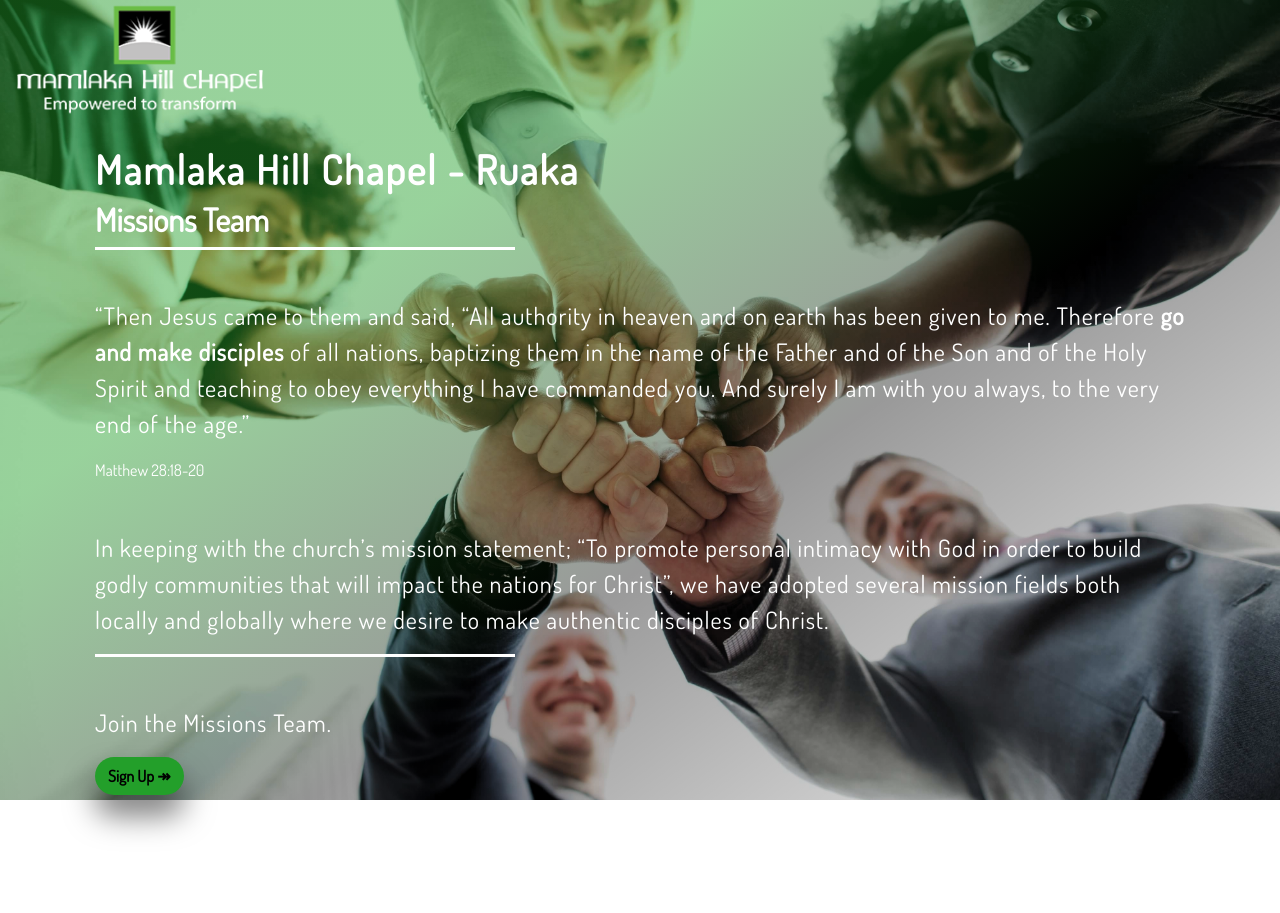
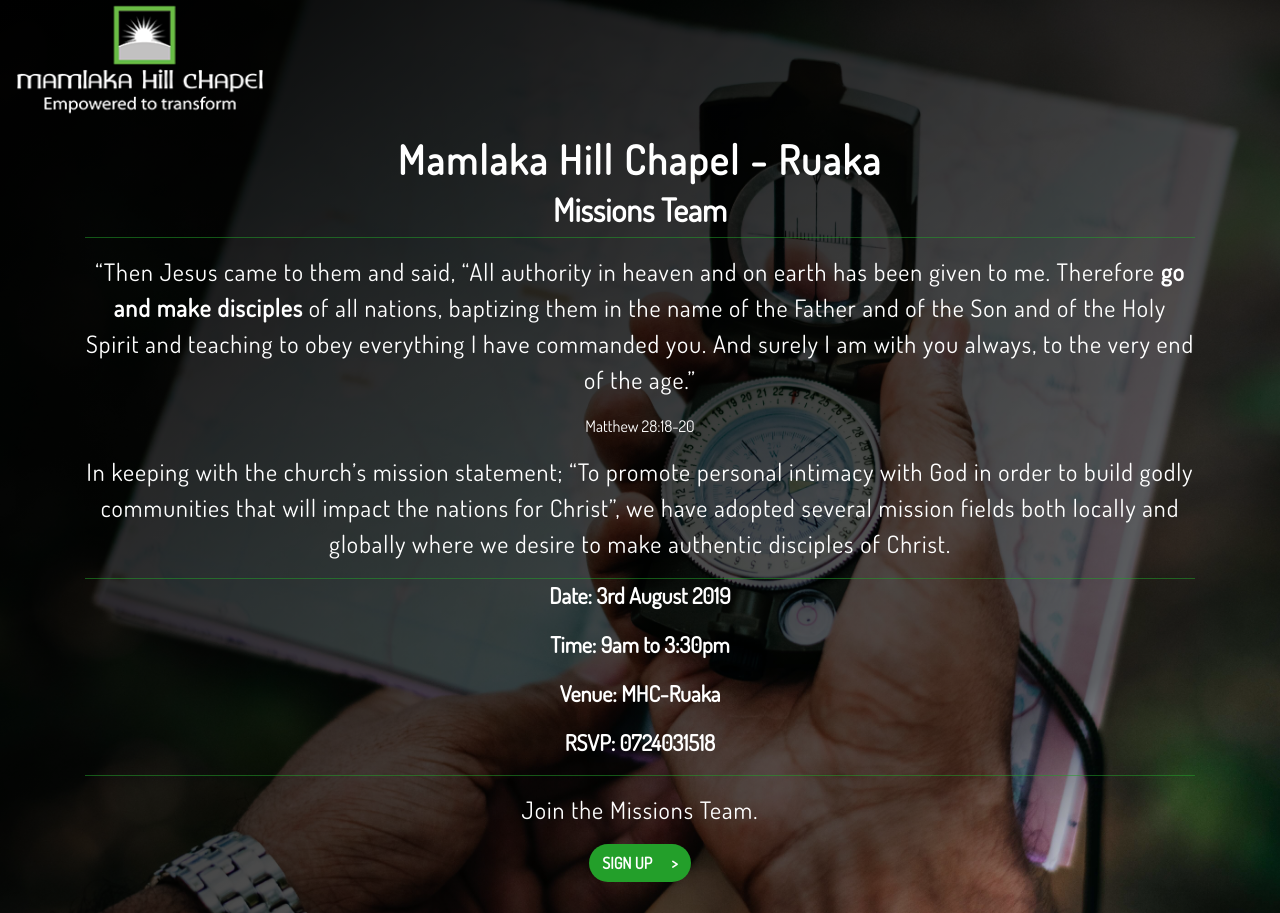
Before and after one commit to Wess58/test.mamlaka, a plain HTML site: page index.html in a window 1280 px wide. Before the commit the page ends 868 px from the top, so only its background shows below. Drawn offline with nearby package versions, Linux system fonts and the light colour scheme.

Commit message:
made UI changes

```diff
--- a/index.html
+++ b/index.html
@@ -19,38 +19,95 @@
       <img class="logo" src="images/mamlakaLogo.png">
     </a>
 
-    <div class="container text-left">
+
+    <div class="container  text-center">
+
+
+
+
 
       <h1 class="heading1">Mamlaka Hill Chapel - Ruaka</h1>
       <h2><strong>Missions Team</strong></h2>
-      <div class="borderBottom1 mb-5"></div>
+      <div class="borderBottom1"></div>
 
-      <p class="paragraph mt-5">
-        “Then Jesus came to them and said, “All authority in heaven and on earth has been given to me. Therefore <strong>go and make disciples</strong> of all nations, baptizing them in the name of the Father and of the Son and of the Holy Spirit and teaching to
+      <p class="paragraph mt-3">
+        “Then Jesus came to them and said, “All authority in heaven and on earth has been given to me. Therefore <strong>go and make disciples</strong> of all nations, baptizing them in the name of the Father and of the Son and of the Holy Spirit
+        and teaching to
         obey everything I have commanded you. And surely I am with you always, to the very end of the age.”
         <p>Matthew 28:18-20</p>
-       </p>
+      </p>
 
-       <p class="paragraph mt-5">In keeping with the church’s mission statement; “To promote personal intimacy with God in order to build godly communities that will impact the nations for Christ”, we have adopted several mission fields both locally and globally where we desire to make authentic disciples of Christ.</p>
+      <p class="paragraph mt-3">In keeping with the church’s mission statement; “To promote personal intimacy with God in order to build godly communities that will impact the nations for Christ”, we have adopted several mission fields both locally
+        and globally where we desire to make authentic disciples of Christ.</p>
 
       <div class="borderBottom1"></div>
 
-      <!-- <p class="capitalize mt-5">DAY , DATE</p>
-      <p class="capitalize">TIME</p>
-      <p class="capitalize">VENUE</p>
-      <div class="borderBottom1"></div> -->
-
-      <p class="paragraph mt-5">Join the Missions Team.</p>
-
-      <a class="btn signUpBtn mb-5" href="https://docs.google.com/forms/d/1hIgiQ00yc6hxfRxN8NBU8YJAe6oXTBh9EfX9dayqCvc/edit?usp=sharing">Sign Up  <span> &#8608;</span></a>
 
 
+      <!-- <div class="row">
+        <div class="col-md-6 borderLeft">
+          <h4>Come explore different ways to be a missionary wherever you are. </h4>
+          <h5>Topics:</h5>
+          <ol>
+            <li>Sharing Christ</li>
+            <li>Sharing your story</li>
+            <li>Sharing your love</li>
+          </ol>
+          <p></p>
+        </div>
+
+        <div class="col-md-6">
+          <div class="">
+
+
+
+              <p class="capitalize text-center">Date: 3rd August 2019 <span class="mx-3"> &#187;</span> Time: 9am to 3:30pm </p>
+
+            <p class="capitalize text-center">Venue: MHC-Ruaka</p>
+            <p class="capitalize text-center"> RSVP: 0724031518</p>
+          </div>
+        </div>
+      </div> -->
+
+      <p class="capitalize text-center">Date: 3rd August 2019</p>
+      <p class="capitalize">Time: 9am to 3:30pm </p>
+
+      <p class="capitalize text-center">Venue: MHC-Ruaka</p>
+      <p class="capitalize text-center"> RSVP: 0724031518</p>
+
+
+
+
+
+
+
+      <div class="borderBottom1"></div>
+
+      <div class="text-center">
+        <p class="paragraph mt-3 ">Join the Missions Team.</p>
+
+        <a class="btn signUpBtn mb-3" href="https://docs.google.com/forms/d/1hIgiQ00yc6hxfRxN8NBU8YJAe6oXTBh9EfX9dayqCvc/edit?usp=sharing">SIGN UP <span class="ml-3"> &#62;</span></a>
+
+      </div>
 
     </div>
 
 
+  </div>
 
-  </div>
+  <!-- <div class="footer text-right">
+    <div class="container">
+      <h2>Our Contacts</h2>
+      <h3>Mamlaka Hill Chapel</h3>
+      <p>Mamlaka Road, off Nyerere Road</p>
+      <p>P.O Box 38134-00100 Nairobi</p>
+      <p>Tel: <span> (020) 2151482; (020) 2151483; (020) 2151484</span></p>
+      <p>Cell: <span>+254 733 396 910; +254 724 216 927</span></p>
+      <p>Email: <span>info@mamlakahillchapel.org</span></p>
+    </div>
+
+
+  </div> -->
 
 
 
--- a/styles.css
+++ b/styles.css
@@ -5,9 +5,9 @@ body {
 
 .welcome {
   width: 100%;
-  height: 100vh;
+  /* height: 100vh; */
   color: #fff;
-  background-image: linear-gradient( 145deg, #239f2a77 30%, #0006 60%, #0002 90%), url("images/largescrn.jpg");
+  background-image: linear-gradient(145deg, #000, #0009 80%, #0002 90%), url("images/activity-adult-adventure.jpg");
   background-repeat: no-repeat;
   -webkit-background-size: cover;
   -moz-background-size: cover;
@@ -21,21 +21,30 @@ body {
   width: 250px;
   height: 120px;
 }
+.col-md-10{
+  margin-left: 30px;
+  margin-right: 0;
+}
 
 .container {
-  padding: 2%;
+  padding: 1.19%;
+}
+
+.borderLeft {
+  border-right: 6px solid green;
+  height: 200px;
+  overflow-y: hidden;
 }
 
 .heading1 {
   font-weight: 600;
   letter-spacing: 2px;
-
 }
 
 .borderBottom1 {
-  height: 3px;
-  width: 420px;
-  background-color: #fff;
+  height: 1px;
+  width: 100;
+  background-color: #239f2a88;
 }
 
 .paragraph {
@@ -49,33 +58,45 @@ body {
   background-color: #0007;
 }
 
+.date {
+  margin-left: 10px;
+}
+
 .capitalize {
   font-weight: 600;
-  font-size: 26px;
+  font-size: 22px;
+}
+
+.capitalize span {
+  font-size: 40px !important;
 }
 
 .signUpBtn,
 .signUpBtn:focus,
-.signUpBtn:active  {
-  color: #000;
+.signUpBtn:active {
+  color: #fff;
   text-decoration: none;
   border-radius: 20px;
   background-color: #239f2a;
   font-weight: 600;
-  box-shadow: 0 20px 30px 1px rgba(0, 0, 0, 0.5);
-
-}
-.signUpBtn:hover {
-  color: #000;
-
+  /* box-shadow: 0 20px 30px 1px rgba(0, 0, 0, 0.5); */
 }
 
-.signUpBtn span {
+.signUpBtn:hover {
+  color: #fff;
+}
+
+/* .signUpBtn span {
   transition: all .2s ease;
 }
 
 .signUpBtn:hover span {
   margin-left: 20px;
+} */
+.footer {
+  background-color: #000;
+  color: #fff;
+  line-height: 5px;
 }
 
 @media (max-width: 768px) {
@@ -83,7 +104,7 @@ body {
     width: 100%;
     height: 100%;
     color: #fff;
-    background-image: linear-gradient(to bottom right , #0007 80%, transparent), url("images/smallscrn.jpg");
+    background-image: linear-gradient(145deg, #000, #0009 80%, #0002 90%), url("images/activity-adult-adventure.jpg");
     background-repeat: no-repeat;
     -webkit-background-size: cover;
     -moz-background-size: cover;
@@ -95,8 +116,11 @@ body {
 
   .borderBottom1 {
     height: 3px;
-    width: 200px;
-    background-color: #fff;
+    width: 100%;
+    background-color: #239f2a;
+  }
+  .capitalize  {
+    font-size: 20px;
   }
 
 }
```
Also changed, not shown: images/activity-adult-adventure.jpg (added).
